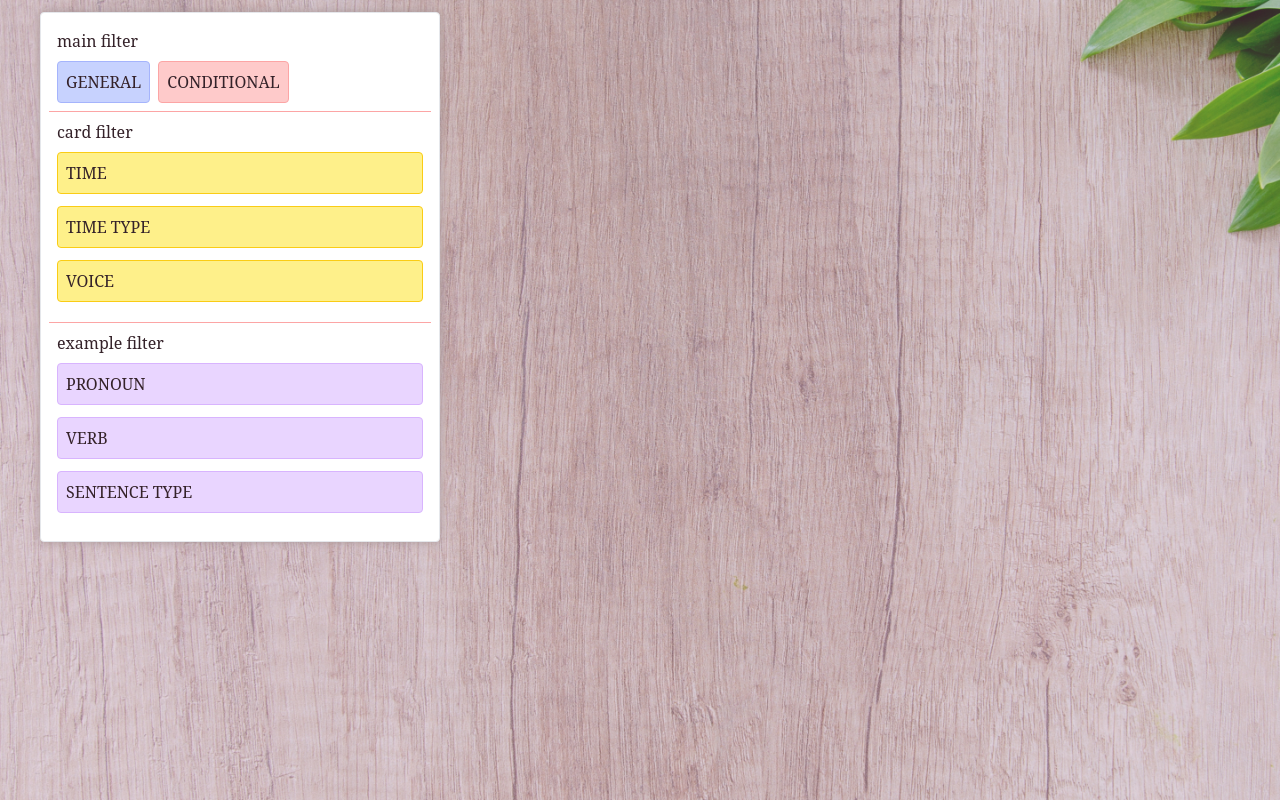
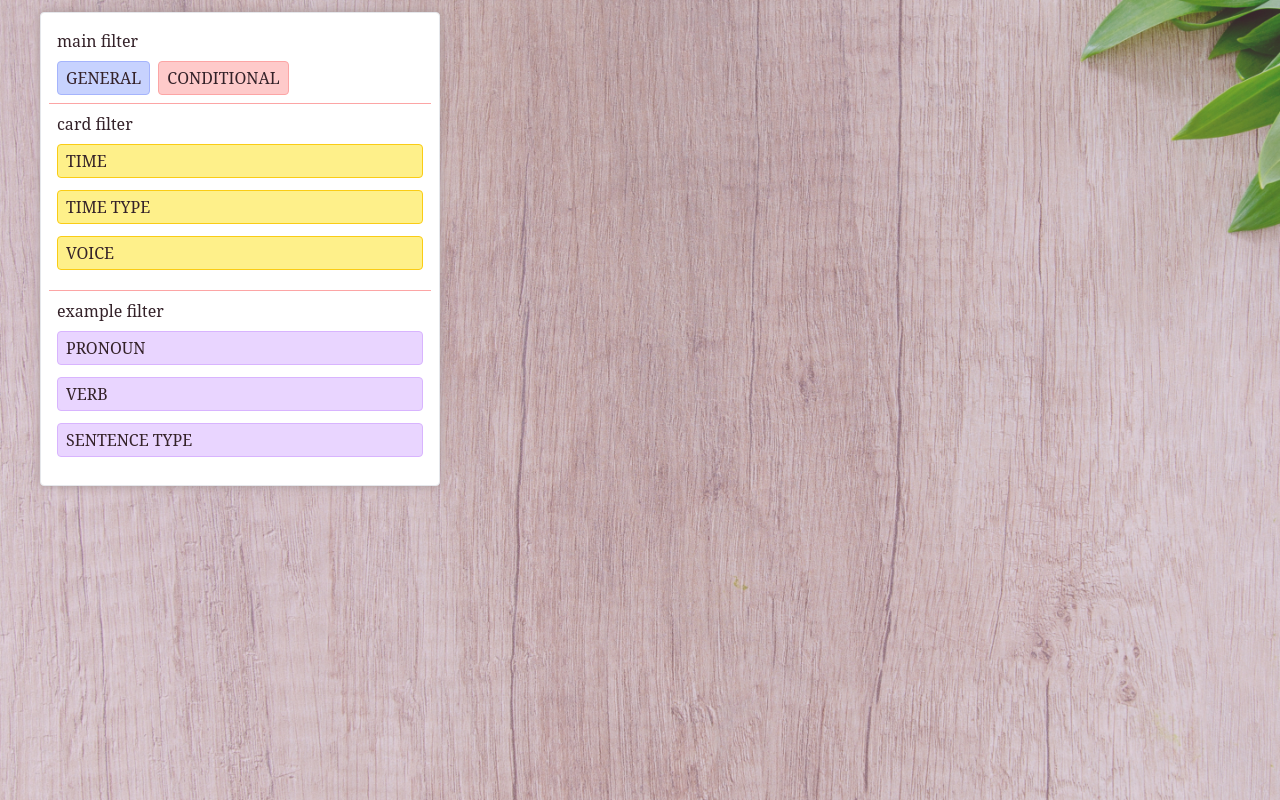
Before and after one commit to VanillaTank/vue-english-sentence, a Vue app: page / in a window 1280 px wide. Built offline with nearby package versions, Linux system fonts and the light colour scheme.

Commit message:
вынести фильтр в отдельный компонент

```diff
--- a/src/components/vCardFilter.vue
+++ b/src/components/vCardFilter.vue
@@ -1,4 +1,5 @@
 <script setup>
+import VFilter from '@/components/vFilter.vue'
 import { ref, watch } from 'vue'
 import { useRoute } from 'vue-router'
 import { generalCardFilters } from '@/data'
@@ -45,17 +46,8 @@ watch(
   },
 )
 
-const toggleVisibility = (filter) => {
-  filter.expanded = !filter.expanded
-}
+// TODO сохранять выбранные фильтры в стор
 
-const selectOption = (cardFilterId, value, option, filter) => {
-  option.checked = !option.checked
-
-  filter.selectedOptionAmount = filter.options.filter(option => option.checked).length
-
-  // TODO сохранять выбранные фильтры в стор
-}
 
 const mainFilter = ref([
   'general',
@@ -77,7 +69,7 @@ const mainFilter = ref([
           <RouterLink
             :to="item"
             :active-class="'!bg-indigo-200 !border-indigo-300'"
-            class="uppercase inline-block select-none cursor-pointer p-2 rounded bg-red-200 border border-red-300"
+            class="uppercase inline-block select-none cursor-pointer px-2 py-1 rounded bg-red-200 border border-red-300"
           >
             {{item}}
           </RouterLink>
@@ -85,44 +77,20 @@ const mainFilter = ref([
       </ul>
     </div>
 
-
     <!-- CARD FILTER -->
     <div class="border-b border-t border-red-300 p-2">
       <h6 class="font-light	mb-2">card filter</h6>
       <div
-        v-for="cardFilter in cardFilters"
-        :key="cardFilter.id"
+        v-for="filter in cardFilters"
+        :key="filter.id"
         class="mb-3"
       >
-        <div
-          class="select-none cursor-pointer p-2 rounded bg-yellow-200 border border-yellow-400"
-          @click="toggleVisibility(cardFilter)"
-        >
-          {{ cardFilter.title }}
-          <span
-            v-if="cardFilter.selectedOptionAmount"
-            class="opacity-80"
-          >
-            ({{ cardFilter.selectedOptionAmount }})
-          </span>
-        </div>
-        <ul
-          v-if="cardFilter.expanded"
-          class="p-2 border border-yellow-500 rounded-b border-t-0 mt-[-5px] bg-yellow-50"
-        >
-          <li
-            v-for="option in cardFilter.options"
-            :key="option.value"
-            :class="{'underline': option.checked}"
-            class="select-none cursor-pointer my-1 hover:underline decoration-yellow-400 decoration-2"
-            @click="selectOption(cardFilter.id, option.value, option, cardFilter)"
-          >
-            {{ option.label }}
-          </li>
-        </ul>
+        <v-filter
+          :filter="filter"
+          color="yellow"
+        />
       </div>
     </div>
-
 
     <!-- EXAMPLE FILTER -->
     <div class="p-2">
@@ -132,32 +100,10 @@ const mainFilter = ref([
         :key="filter.id"
         class="mb-3"
       >
-        <div
-          class="select-none cursor-pointer p-2 rounded bg-purple-200 border border-purple-300"
-          @click="toggleVisibility(filter)"
-        >
-          {{ filter.title }}
-          <span
-            v-if="filter.selectedOptionAmount"
-            class="opacity-80"
-          >
-            ({{ filter.selectedOptionAmount }})
-          </span>
-        </div>
-        <ul
-          v-if="filter.expanded"
-          class="p-2 border border-purple-400 rounded-b border-t-0 mt-[-5px] bg-purple-50"
-        >
-          <li
-            v-for="option in filter.options"
-            :key="option.value"
-            :class="{'underline': option.checked}"
-            class="select-none cursor-pointer my-1 hover:underline decoration-purple-300 decoration-2"
-            @click="selectOption(filter.id, option.value, option, filter)"
-          >
-            {{ option.label }}
-          </li>
-        </ul>
+        <v-filter
+          :filter="filter"
+          color="purple"
+        />
       </div>
     </div>
   </div>
--- /dev/null
+++ b/src/components/vFilter.vue
@@ -0,0 +1,73 @@
+<script setup>
+import { computed, toRefs } from 'vue'
+
+const props = defineProps({
+  filter: { type: Object },
+  color: { type: String },
+})
+const { filter, color } = toRefs(props)
+
+const emit = defineEmits(['select'])
+
+const colorDict = computed(() => {
+  return {
+    yellow: {
+      headBg: 'bg-yellow-200',
+      headBorder: 'border-yellow-400',
+      bodyBg: 'bg-yellow-50',
+      bodyBorder: 'border-yellow-500',
+      textDecoration: 'decoration-yellow-400',
+    },
+    purple: {
+      headBg: 'bg-purple-200',
+      headBorder: 'border-purple-300',
+      bodyBg: 'bg-purple-50',
+      bodyBorder: 'border-purple-400',
+      textDecoration: 'decoration-purple-300',
+    },
+  }[color.value]
+})
+
+const selectOption = (option, filter) => {
+  option.checked = !option.checked
+  filter.selectedOptionAmount = filter.options.filter(option => option.checked).length
+  emit('select', { filterId: filter.id, value: option.value })
+  // TODO сохранять выбранные фильтры в стор
+}
+
+</script>
+
+<template>
+  <div
+    class="select-none cursor-pointer px-2 py-1 rounded border"
+    :class="[colorDict.headBg, colorDict.headBorder]"
+    @click="filter.expanded = !filter.expanded"
+  >
+    {{ filter.title }}
+    <span
+      v-if="filter.selectedOptionAmount"
+      class="opacity-80"
+    >
+            ({{ filter.selectedOptionAmount }})
+          </span>
+  </div>
+  <ul
+    v-if="filter.expanded"
+    class="p-2 border rounded-b border-t-0 mt-[-2px]"
+    :class="[colorDict.bodyBg, colorDict.bodyBorder]"
+  >
+    <li
+      v-for="option in filter.options"
+      :key="option.value"
+      :class="[colorDict.textDecoration, {'underline': option.checked}]"
+      class="select-none cursor-pointer my-1 hover:underline decoration-2"
+      @click="selectOption(option, filter)"
+    >
+      {{ option.label }}
+    </li>
+  </ul>
+</template>
+
+<style scoped>
+
+</style>
```
